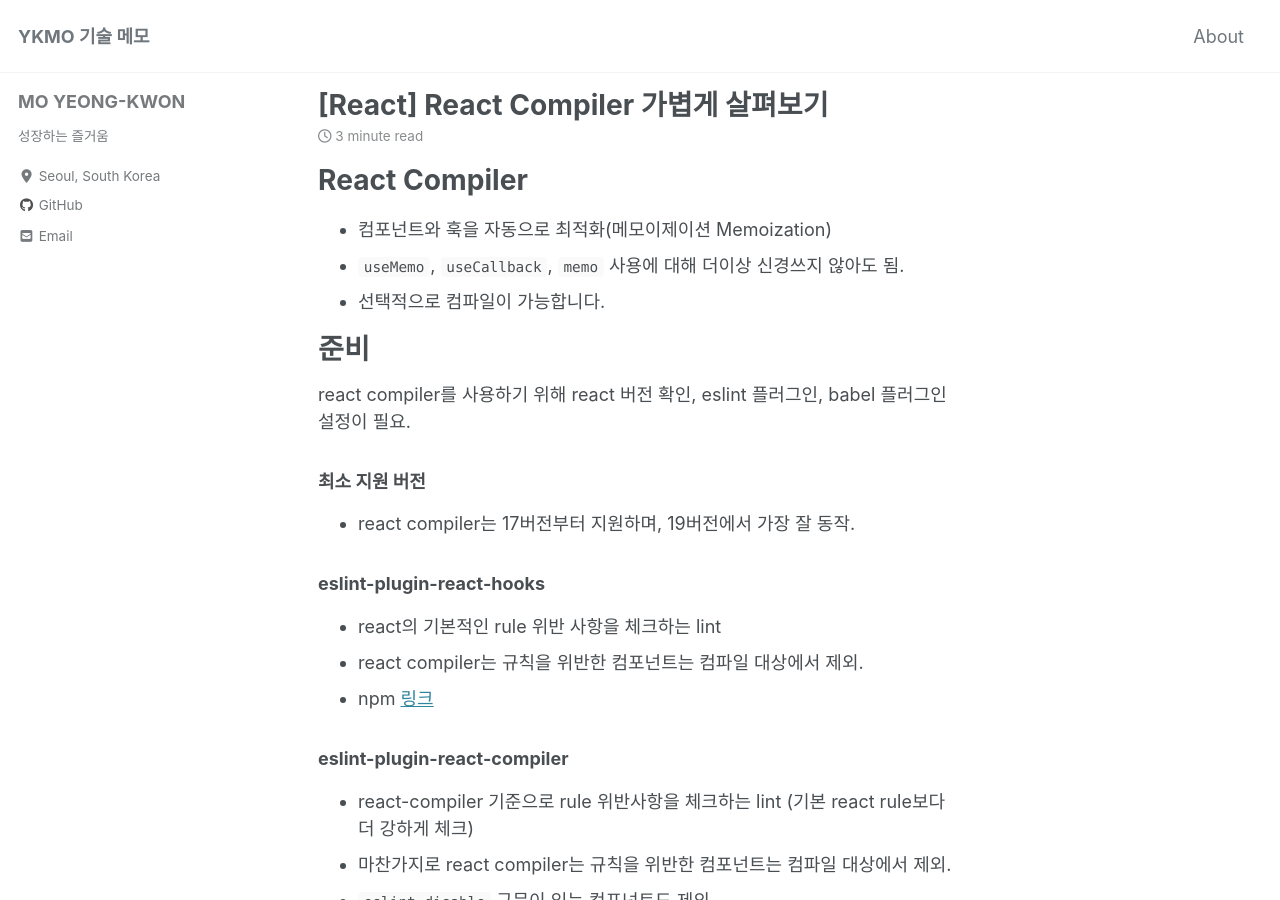
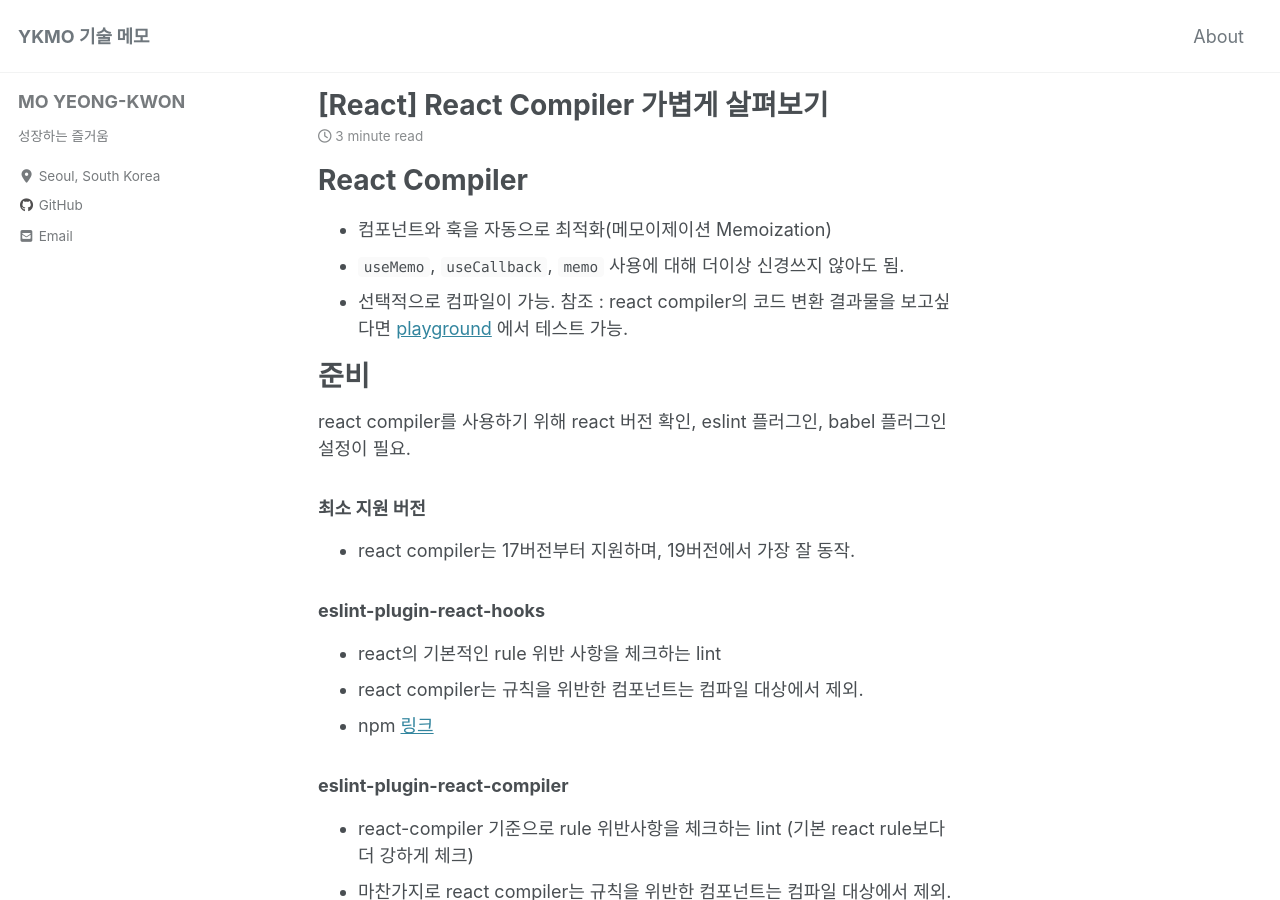
Before and after one commit to momoci99/momoci99.github.io, a Jekyll site: the page built from _posts/2025-11-15-ReactCompiler.md, in a window 1280 px wide and 900 px high. Built offline with Jekyll 4.4.1, drawn with Linux system fonts in a browser that asks for light colours; cached includes are drawn as plain includes; nearby versions of some CDN libraries; comment, search, counter and statistics services are not loaded; some of the changed text lies outside the part shown.

Commit message:
오타 수정 및 내용 보강

````diff
--- a/_posts/2025-11-15-ReactCompiler.md
+++ b/_posts/2025-11-15-ReactCompiler.md
@@ -10,7 +10,8 @@
 
 - 컴포넌트와 훅을 자동으로 최적화(메모이제이션 Memoization)
 - `useMemo`, `useCallback`, `memo` 사용에 대해 더이상 신경쓰지 않아도 됨.
-- 선택적으로 컴파일이 가능합니다.
+- 선택적으로 컴파일이 가능.
+  참조 : react compiler의 코드 변환 결과물을 보고싶다면 [playground](https://playground.react.dev/) 에서 테스트 가능.
 
 # 준비
 
@@ -87,7 +88,7 @@
 `SlowComponent` 를 렌더링 하지만, `"use no memo"` 지시자를 사용하여 컴파일에서 제외된 부모 컴포넌트
 
 ```tsx
-"use no memo"; // 컴포넌트가 React 컴파일러에 의해 컴파일되지 않도록 제외합니다.
+"use no memo"; // 컴포넌트가 React 컴파일러에 의해 컴파일되지 않도록 제외.
 
 import { useState } from "react";
 import SlowComponent from "./SlowComponent";
````
